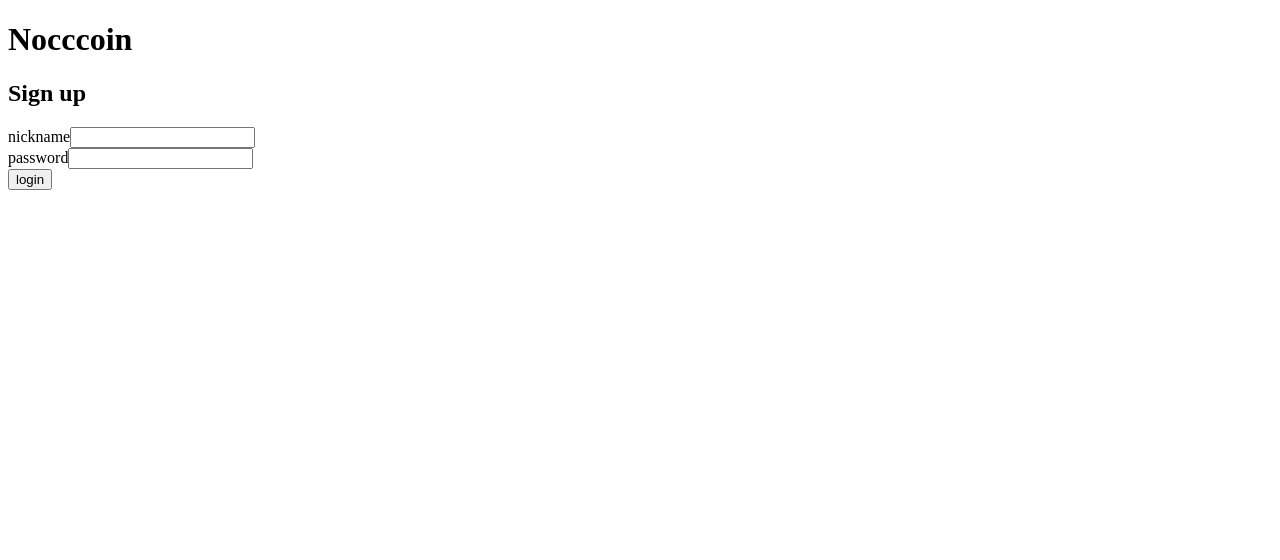
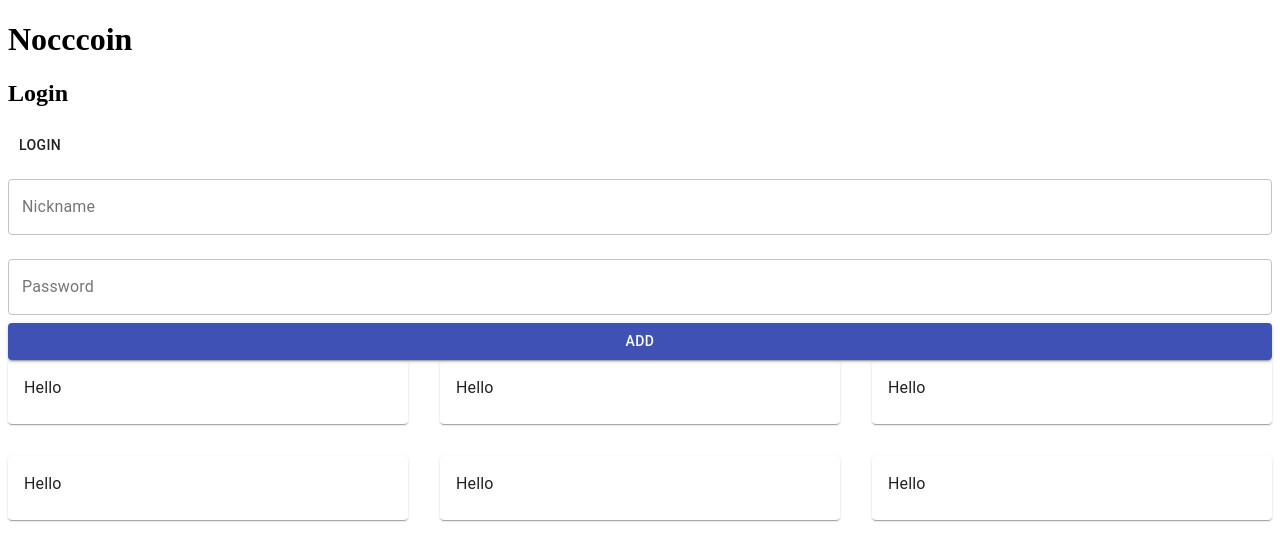
Before and after one commit to axelcedercreutz/stupidhack-2021, a React (Create React App) app in the folder front/: page / in a window 1280 px wide. Shown: the top 560 px of the page. Built offline with nearby package versions, Linux system fonts and the light colour scheme; no server answers.

Commit message:
added material ui

```diff
--- a/front/package.json
+++ b/front/package.json
@@ -3,6 +3,7 @@
   "version": "0.1.0",
   "private": true,
   "dependencies": {
+    "@material-ui/core": "^4.11.4",
     "@testing-library/jest-dom": "^5.11.4",
     "@testing-library/react": "^11.1.0",
     "@testing-library/user-event": "^12.1.10",
--- a/front/src/App.js
+++ b/front/src/App.js
@@ -2,28 +2,66 @@ import React, { useState, useEffect } from "react";
 import userService from "./services/user";
 import loginService from "./services/login";
 import Notification from './components/Notification';
+import {
+	Card,
+	CardContent,
+  Typography,
+  TextField,
+  Button,
+	makeStyles
+} from '@material-ui/core';
+import PhotoGallery from "./components/PhotoGallery";
 
 const App = () => {
+  const classes = useStyles();
   const [nickname, setNickname] = useState("");
   const [password, setPassword] = useState("");
   const [user, setUser] = useState(null);
   const [notificationType, setNotificationType] = useState("");
   const [notificationMessage, setNotificationMessage] = useState("");
+  const [toggleLogin, setToggleLogin] = useState('login');
+  const [userInfo, setUserInfo] = useState();
 
   useEffect(() => {
     let loggedUserJSON = window.localStorage.getItem("nocccoinUser");
     if (loggedUserJSON) {
+      console.log(loggedUserJSON)
       const user = JSON.parse(loggedUserJSON);
       setUser(user);
-      userService.setToken(user.token);
+      userService.setToken(user.user_id);
     }
   }, []);
 
-  const handleSignUp = async (event) => {
-    event.preventDefault();
+  useEffect(() => {
+    console.log(user)
+    const newUserInfo = userService.getBasicInfo();
+    setUserInfo(newUserInfo);
+  }, [user])
+
+  const handleSignUp = async () => {
     try {
       const user = await loginService.createUser({
-        user_id: 2,
+        user_id: 1,
+        nickname,
+        password,
+      });
+      window.localStorage.setItem("nocccoinUser", JSON.stringify(user));
+      userService.setToken(user.user_id);
+      setUser(user);
+      setNickname("");
+      setPassword("");
+    } catch (exception) {
+      setNotificationMessage("Wrong username or password");
+      setNotificationType("error");
+      setTimeout(() => {
+        setNotificationMessage(null);
+      }, 5000);
+    }
+  };
+
+  const handleLogin = async () => {
+    try {
+      const user = await loginService.login({
         nickname,
         password,
       });
@@ -42,45 +80,64 @@ const App = () => {
   };
 
   const renderUserInfo = () => (
-    <div>
-      <h3>{user.nickname + " logged in"}</h3>
-      <button
+    <Card className={classes.root} raised={true}>
+        <CardContent>
+          <Typography className={classes.title} color="primary" gutterBottom>
+            {user.nickname + " logged in"}
+          </Typography>
+          <Typography color="textSecondary" gutterBottom>
+            {user.user_id}
+          </Typography>
+          <Button
+            fullWidth
+            variant="contained"
+            color="primary"
+            className={classes.submit}
             onClick={() => {
               window.localStorage.clear();
               setUser(null);
             }}
           >
             Logout
-      </button>
-    </div>
+          </Button>
+        </CardContent>
+      </Card>
   );
 
   const renderSignUpForm = () => (
-    <form onSubmit={handleSignUp}>
+    <>
       <div>
-        nickname
-        <input
-          id="nickname"
-          type="text"
-          value={nickname}
-          name="Nickname"
+        <TextField
+          variant="outlined"
+          margin="normal"
+          fullWidth
+          id={'nickname'}
+          label={'Nickname'}
+          name={'nickname'}
           onChange={({ target }) => setNickname(target.value)}
         />
       </div>
       <div>
-        password
-        <input
-          id="password"
-          type="password"
-          value={password}
-          name="Password"
+        <TextField
+          variant="outlined"
+          margin="normal"
+          fullWidth
+          id={'password'}
+          label={'Password'}
+          name={'password'}
           onChange={({ target }) => setPassword(target.value)}
         />
       </div>
-      <button id="login-button" type="submit">
-        login
-      </button>
-    </form>
+      <Button
+        fullWidth
+        variant="contained"
+        color="primary"
+        className={classes.submit}
+        onClick={toggleLogin === 'login' ? handleLogin : handleSignUp}
+      >
+        Add
+      </Button>
+    </>
   );
 
   const renderLoggedInPage = () => (
@@ -91,14 +148,31 @@ const App = () => {
   return (
     <div>
       <h1>Nocccoin</h1>
-      <h2>{user === null ? "Sign up" : "Your Nocccoins"}</h2>
+      <h2>{user === null ? toggleLogin === 'login' ? "Login" : "Sign up" : "Your Nocccoins"}</h2>
+  {user === null && <Button onClick={()=> setToggleLogin(toggleLogin === 'login' ? 'signup' : 'login')}>{toggleLogin === 'login' ? "Login" : "Sign up"}</Button>}
       <Notification
         message={notificationMessage}
         notificationType={notificationType}
       />
       {user === null ? renderSignUpForm() : renderLoggedInPage()}
+      <PhotoGallery/>
     </div>
   );
 };
 
+const useStyles = makeStyles({
+  root: {
+		width: '18%',
+		margin: '2%',
+		display: 'inline-block',
+		['@media screen and (max-width: 960px)']: {
+			width: 200,
+			margin: 20,
+		}
+  },
+  title: {
+    fontSize: 18,
+  },
+});
+
 export default App;
--- /dev/null
+++ b/front/src/components/PhotoGallery.js
@@ -0,0 +1,57 @@
+import React from 'react';
+import {
+    Card,
+    CardContent,
+    Typography,
+    makeStyles
+} from '@material-ui/core';
+
+const PhotoGallery = () => {
+
+    const classes = useStyles();
+    return (
+        <div className={classes.root}>
+            <Card>
+                <CardContent>
+                    <Typography>Hello</Typography>
+                </CardContent>
+            </Card>
+            <Card>
+                <CardContent>
+                    <Typography>Hello</Typography>
+                </CardContent>
+            </Card>
+            <Card>
+                <CardContent>
+                    <Typography>Hello</Typography>
+                </CardContent>
+            </Card>
+            <Card>
+                <CardContent>
+                    <Typography>Hello</Typography>
+                </CardContent>
+            </Card>
+            <Card>
+                <CardContent>
+                    <Typography>Hello</Typography>
+                </CardContent>
+            </Card>
+            <Card>
+                <CardContent>
+                    <Typography>Hello</Typography>
+                </CardContent>
+            </Card>
+
+        </div>
+    )
+}
+
+const useStyles = makeStyles({
+    root: {
+        display: 'grid',
+        gridTemplateColumns: 'auto auto auto',
+        gridGap: 32,
+    }
+})
+
+export default PhotoGallery;
--- a/front/src/services/user.js
+++ b/front/src/services/user.js
@@ -1,5 +1,5 @@
 import axios from "axios";
-const baseUrl = "/info";
+const baseUrl = "http://localhost:8000/users";
 
 let userId = null;
 
@@ -7,33 +7,45 @@ const setToken = (newUserId) => {
   userId = newUserId;
 };
 
-const getAll = () => {
-  const config = {
-    headers: { Authorization: userId },
-  };
-  const request = axios.get(baseUrl, config);
-  return request.then((response) => response.data);
-};
-
-const create = async (newObject) => {
-  const config = {
-    headers: { Authorization: userId },
-  };
-  const response = await axios.post(baseUrl, {userId}, config);
+const getBasicInfo = async () => {
+  console.log(userId);
+  const response = await axios.get(baseUrl+ `/${userId}`);
   return response.data;
 };
 
-const update = (id, newObject) => {
-  const request = axios.put(`${baseUrl}/${id}`, newObject);
-  return request.then((response) => response.data);
+const getPrivateInfo = async (credentials) => {
+  const config = {
+    headers: {
+      data: {
+        password: credentials,
+      }
+    }
+  }
+  const response = await axios.get(baseUrl + `/${userId}`, config);
+  return response.data;
 };
 
-const deleteBlog = (id) => {
-  const config = {
-    headers: { Authorization: userId },
-  };
-  const request = axios.delete(`${baseUrl}/${id}`, config);
-  return request.then((response) => response.data);
-};
+const sendMessage = async (password, recieverId, message) => {
+  const data = {
+    password,
+    user_id: userId,
+    reciever_id: recieverId,
+    message
+  }
+  const response = await axios.post('/message', data);
+  return response.data
+}
 
-export default { getAll, create, update, deleteBlog, setToken };
+const sendCoins = async (password, recieverId, amount) => {
+  const data = {
+    password,
+    user_id: userId,
+    reciever_id: recieverId,
+    amount,
+  }
+  const response = await axios.post('/coins', data);
+  return response.data;
+}
+
+
+export default { getBasicInfo, getPrivateInfo, sendMessage, sendCoins, setToken };
```
Also changed, not shown: front/src/components/Dashboard.js (added, +17 -0 lines), front/src/services/images.js (added, +18 -0 lines), 1 other file (tests, documents, lock files or other folders). Lines whose indentation alone changed are shown as unchanged.
